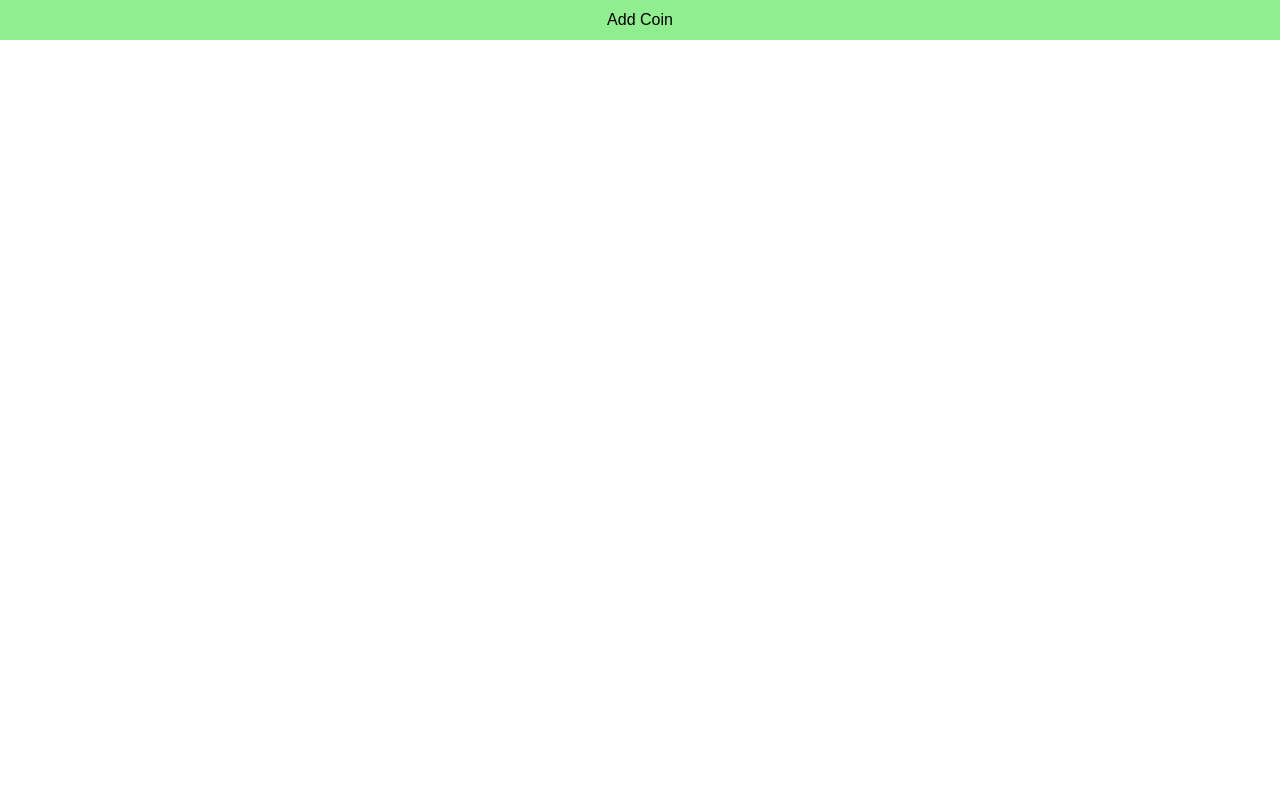
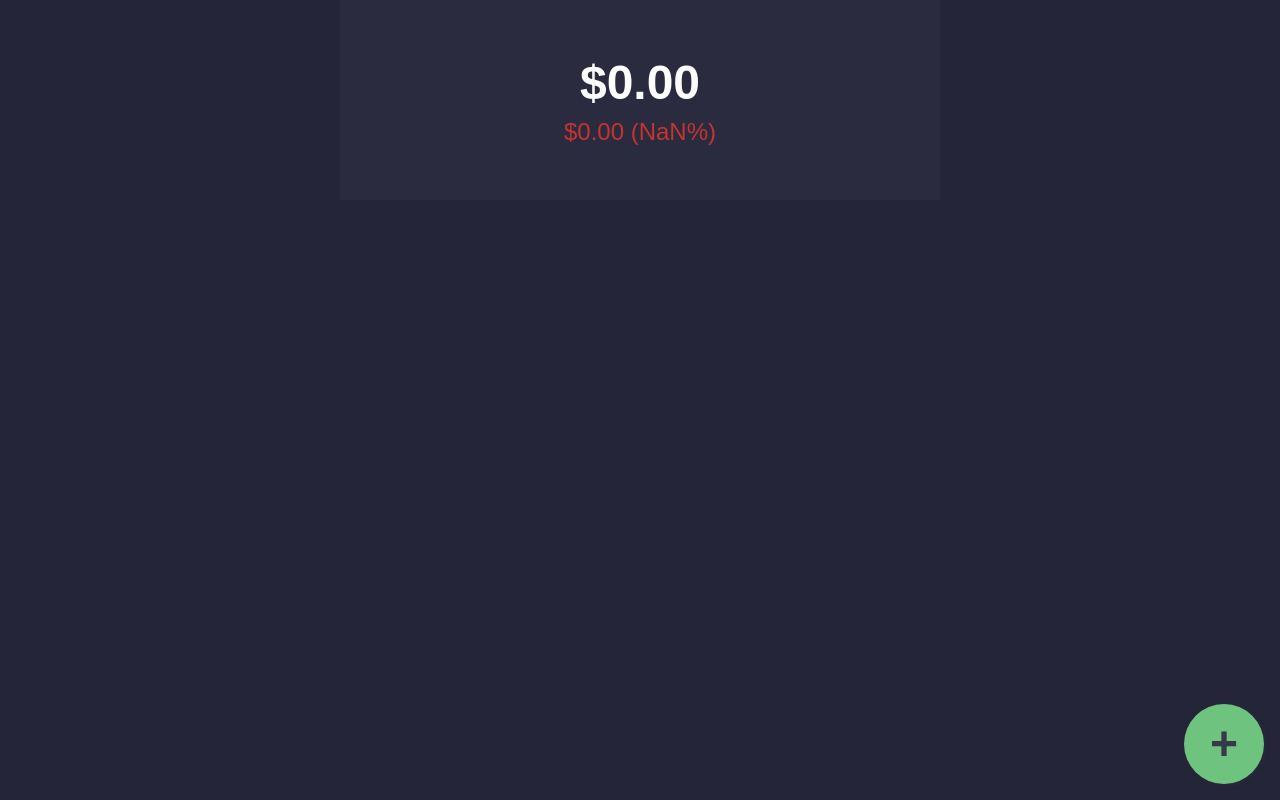
Before and after one commit to stuartquin/coin-view, a React (Create React App) app: page / in a window 1280 px wide. Built offline with nearby package versions, Linux system fonts and the light colour scheme.

Commit message:
New theme

```diff
--- a/package.json
+++ b/package.json
@@ -2,11 +2,10 @@
   "name": "coin-view",
   "version": "0.1.0",
   "private": true,
-  "homepage" : "http://stuartquin.github.io/coin-view",
   "dependencies": {
     "eslint": "^4.15.0",
     "eslint-config-airbnb": "^16.1.0",
-    "gh-pages": "^1.1.0",
+    "netlify-cli": "^1.2.2",
     "prop-types": "^15.6.0",
     "react": "^16.2.0",
     "react-dom": "^16.2.0",
@@ -17,8 +16,7 @@
     "start": "react-scripts start",
     "build": "react-scripts build",
     "test": "react-scripts test --env=jsdom",
-    "eject": "react-scripts eject",
-    "deploy" : "yarn build && gh-pages -d build"
+    "eject": "react-scripts eject"
   },
   "devDependencies": {
     "eslint-config-airbnb": "^16.1.0",
--- a/src/App.css
+++ b/src/App.css
@@ -1,7 +1,18 @@
+body {
+  background: #242538;
+}
+
+#root {
+  display: flex;
+  justify-content: center;
+  align-items: center;
+}
+
 .App {
   text-align: center;
+  width: 100%;
+  max-width: 600px;
 }
-
 .App-logo {
   animation: App-logo-spin infinite 20s linear;
   height: 80px;
@@ -56,3 +67,22 @@
 .button--success {
   background-color: lightgreen;
 }
+
+.circle-button {
+  text-decoration: none;
+  text-align: center;
+  line-height: 80px;
+  font-size: 48px;
+  font-weight: bold;
+
+  border-radius: 90px;
+  width: 80px;
+  height: 80px;
+  position: fixed;
+  bottom: 16px;
+  right: 16px;
+  box-shadow: 1px 1px 4px #2A2B3E;
+
+  background-color: #6EC47F;
+  color: #383849;
+}
--- a/src/App.js
+++ b/src/App.js
@@ -2,26 +2,23 @@ import React from "react";
 import {
   BrowserRouter as Router,
   Route,
-  Link,
 } from "react-router-dom";
 
 import "./App.css";
 import CoinSearch from "./CoinSearch";
 import CoinAdd from "./CoinAdd";
-import CoinList from "./CoinList";
+import Summary from "./Summary";
 
-class App extends React.Component {
-  render() {
+const App = () => {
   return (
     <Router>
       <div className="App">
-          <Route exact path="/" component={CoinList} />
+        <Route exact path="/" component={Summary} />
         <Route path="/coins/:symbol" component={CoinAdd} />
         <Route exact path="/coins" component={CoinSearch} />
       </div>
     </Router>
   );
-  }
-}
+};
 
 export default App;
--- /dev/null
+++ b/src/CoinList/CoinList.css
@@ -0,0 +1,5 @@
+.CoinList {
+  padding-left: 8px;
+  padding-right: 8px;
+  padding-bottom: 64px;
+}
--- a/src/CoinList/CoinListItem.css
+++ b/src/CoinList/CoinListItem.css
@@ -1,15 +1,14 @@
 .CoinListItem {
   height: 100px;
   display: flex;
-
-  border: solid 1px #e2e2e2;
-  border-radius: 4px;
 
   margin-bottom: 16px;
 
   text-decoration: none;
   text-align: left;
-  color: black;
+
+  color: #FCFCFC;
+  border-bottom: solid 1px #353649;
 }
 
 .CoinListItem--image {
@@ -25,6 +24,7 @@
 
 .CoinListItem--coin {
   text-align: left;
+  max-width: 140px;
 }
 
 .CoinListItem--holdings {
@@ -43,7 +43,7 @@
 }
 
 .CoinListItem--title {
-  font-size: 16px;
+  font-size: 14px;
   font-weight: bold;
   margin-top: 24px;
 
@@ -61,15 +61,16 @@
 .CoinListItem--change {
   display: flex;
   align-items: center;
-  font-size: 18px;
+  font-size: 16px;
+  font-weight: bold;
   margin-left: 16px;
   text-align: right;
 }
 
 .CoinListItem--percent-up {
-  color: green;
+  color: #58BB75;
 }
 
 .CoinListItem--percent-down {
-  color: red;
+  color: #C43432;
 }
--- a/src/CoinList/CoinListItem.js
+++ b/src/CoinList/CoinListItem.js
@@ -3,12 +3,11 @@ import PropTypes from "prop-types";
 import { Link } from "react-router-dom";
 
 import "./CoinListItem.css";
+import { asCurrency } from "../services/currency";
 
 const getTotal = coin =>
   (parseFloat(coin.price_usd) * parseFloat(coin.amount)).toFixed(3);
 
-const asCurrency = (value, currency = "USD") =>
-  `$${value}`;
 
 const getChange = (coin) => {
   const change = parseFloat(coin.percent_change_24h);
--- a/src/CoinList/index.js
+++ b/src/CoinList/index.js
@@ -1,54 +1,23 @@
 import React from "react";
+import PropTypes from "prop-types";
 import { Link } from "react-router-dom";
 
+import "./CoinList.css";
 import CoinListItem from "./CoinListItem";
-import { getCoins } from "../services/coins";
-import { getPrices } from "../services/shapeshift";
 
-class CoinList extends React.Component {
-  constructor (props) {
-    super(props);
-
-    this.state = {
-      coins: [],
-    };
-  }
-
-  componentDidMount () {
-    const coins = getCoins();
-    const symbols = coins.map(coin => coin.symbol);
-
-    getPrices().then((res) => {
-      const selectedCoins = res.filter(
-        coin => symbols.indexOf(coin.symbol) > -1
-      ).map((coin) => {
-        return {
-          ...coin,
-          amount: coins[symbols.indexOf(coin.symbol)].amount,
-          image: coins[symbols.indexOf(coin.symbol)].image,
-        };
-      });
-
-      this.setState({
-        coins: selectedCoins
-      });
-    });
-  }
-
-  render () {
-    const { coins } = this.state;
-
+const CoinList = ({ coins }) => {
   return (
     <div className="CoinList">
       {coins.map(coin => (
         <CoinListItem key={coin.symbol} coin={coin} />
       ))}
-        <Link to="/coins" className="button button--success">
-          Add Coin
-        </Link>
+      <Link to="/coins" className="circle-button">+</Link>
     </div>
   );
-  }
-}
+};
+
+CoinList.propTypes = {
+  coins: PropTypes.array.isRequired,
+};
 
 export default CoinList;
--- /dev/null
+++ b/src/Summary/Summary.css
@@ -0,0 +1,28 @@
+.Summary {
+}
+
+.Summary--Total {
+  background-color: #2A2B3E;
+  min-height: 200px;
+  display: flex;
+  flex-direction: column;
+  align-items: center;
+  justify-content: center;
+}
+
+.Summary--Total-amount {
+  font-size: 48px;
+  font-weight: bold;
+  color: #FCFCFC;
+  margin-bottom: 8px;
+}
+
+.Summary--percent-up {
+  font-size: 24px;
+  color: #58BB75;
+}
+
+.Summary--percent-down {
+  font-size: 24px;
+  color: #C43432;
+}
--- /dev/null
+++ b/src/Summary/index.js
@@ -0,0 +1,62 @@
+import React from "react";
+
+import "./Summary.css";
+import CoinList from "../CoinList";
+import { getCoins, getSummary } from "../services/coins";
+import { getPrices } from "../services/shapeshift";
+import { asCurrency } from "../services/currency";
+
+class Summary extends React.Component {
+  constructor (props) {
+    super(props);
+
+    this.state = {
+      coins: [],
+    };
+  }
+
+  componentDidMount () {
+    const coins = getCoins();
+    const symbols = coins.map(coin => coin.symbol);
+
+    getPrices().then((res) => {
+      const selectedCoins = res.filter(
+        coin => symbols.indexOf(coin.symbol) > -1
+      ).map((coin) => {
+        return {
+          ...coin,
+          amount: coins[symbols.indexOf(coin.symbol)].amount,
+          image: coins[symbols.indexOf(coin.symbol)].image,
+        };
+      });
+
+      this.setState({
+        coins: selectedCoins
+      });
+    });
+  }
+
+  render () {
+    const { coins } = this.state;
+    const { total, diff, percentage } = getSummary(coins);
+    const className = diff > 0 ?
+      "Summary--percent-up" :
+      "Summary--percent-down";
+
+    return (
+      <div className="Summary">
+        <div className="Summary--Total">
+          <div className="Summary--Total-amount">
+            {asCurrency(total)}
+          </div>
+          <div className={className}>
+            {asCurrency(diff)} ({percentage}%)
+          </div>
+        </div>
+        <CoinList coins={this.state.coins} />
+      </div>
+    );
+  }
+}
+
+export default Summary;
--- a/src/services/coins.js
+++ b/src/services/coins.js
@@ -22,4 +22,30 @@ const addCoin = (coin, amount) => {
   localStorage.setItem("coins", JSON.stringify(updated));
 };
 
-export { addCoin, getCoins };
+const getOpeningPrice = (coin) => {
+  const change = (
+    parseFloat(coin.price_usd) / (100 + parseFloat(coin.percent_change_24h))
+  );
+
+  return change * 100;
+};
+
+
+const getSummary = (coins) => {
+  const total = coins.reduce(
+    (acc, coin) => acc + (coin.price_usd * coin.amount), 0
+  );
+  const opening = coins.reduce(
+    (acc, coin) => acc + (getOpeningPrice(coin) * coin.amount), 0
+  );
+  const percentage = (((total - opening) / opening) * 100.0).toFixed(2);
+
+  return {
+    total,
+    opening,
+    percentage,
+    diff: total - opening,
+  };
+};
+
+export { addCoin, getCoins, getSummary };
--- /dev/null
+++ b/src/services/currency.js
@@ -0,0 +1,9 @@
+const asCurrency = (value, currency = "USD") => {
+  const val = parseFloat(`${value}`).toFixed(2);
+
+  return `$${val}`;
+};
+
+export {
+  asCurrency
+};
```
Also changed, not shown: 1 other file (tests, documents, lock files or other folders). Lines whose indentation alone changed are shown as unchanged.
